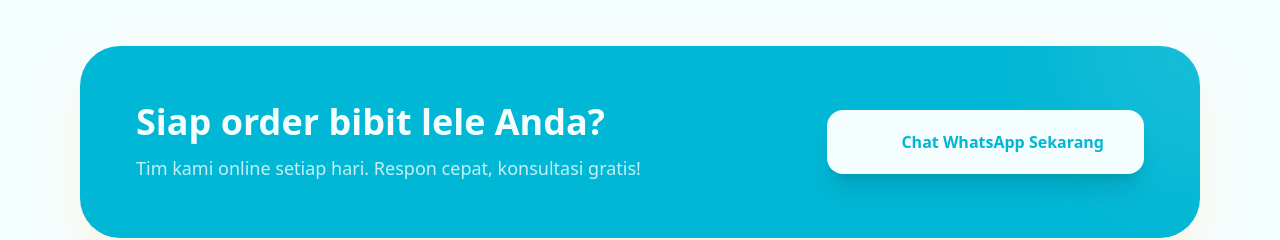
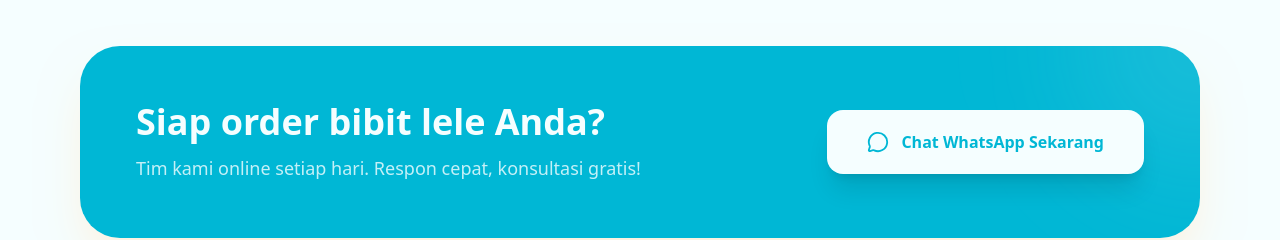
Before and after one commit to abdodyssey/lele-web, a Next.js app: page / in a window 1280 px wide. Shown: the part 3840-4080 px from the top of the page. Built offline with nearby package versions, Linux system fonts and the light colour scheme.

Commit message:
Fix: WhatsApp icon color blending with button background on Cara Order section

```diff
--- a/components/HowToOrder.tsx
+++ b/components/HowToOrder.tsx
@@ -124,7 +124,7 @@ export default function HowToOrder() {
             rel="noopener noreferrer"
             className="relative z-10 shrink-0 inline-flex items-center gap-3 bg-white text-primary font-bold px-10 py-5 rounded-2xl hover:bg-cream transition-all hover:scale-105 active:scale-95 shadow-xl text-base"
           >
-            <MessageCircle size={22} fill="currentColor" className="text-white" />
+            <MessageCircle size={22} className="text-primary" />
             Chat WhatsApp Sekarang
           </a>
         </motion.div>
```
